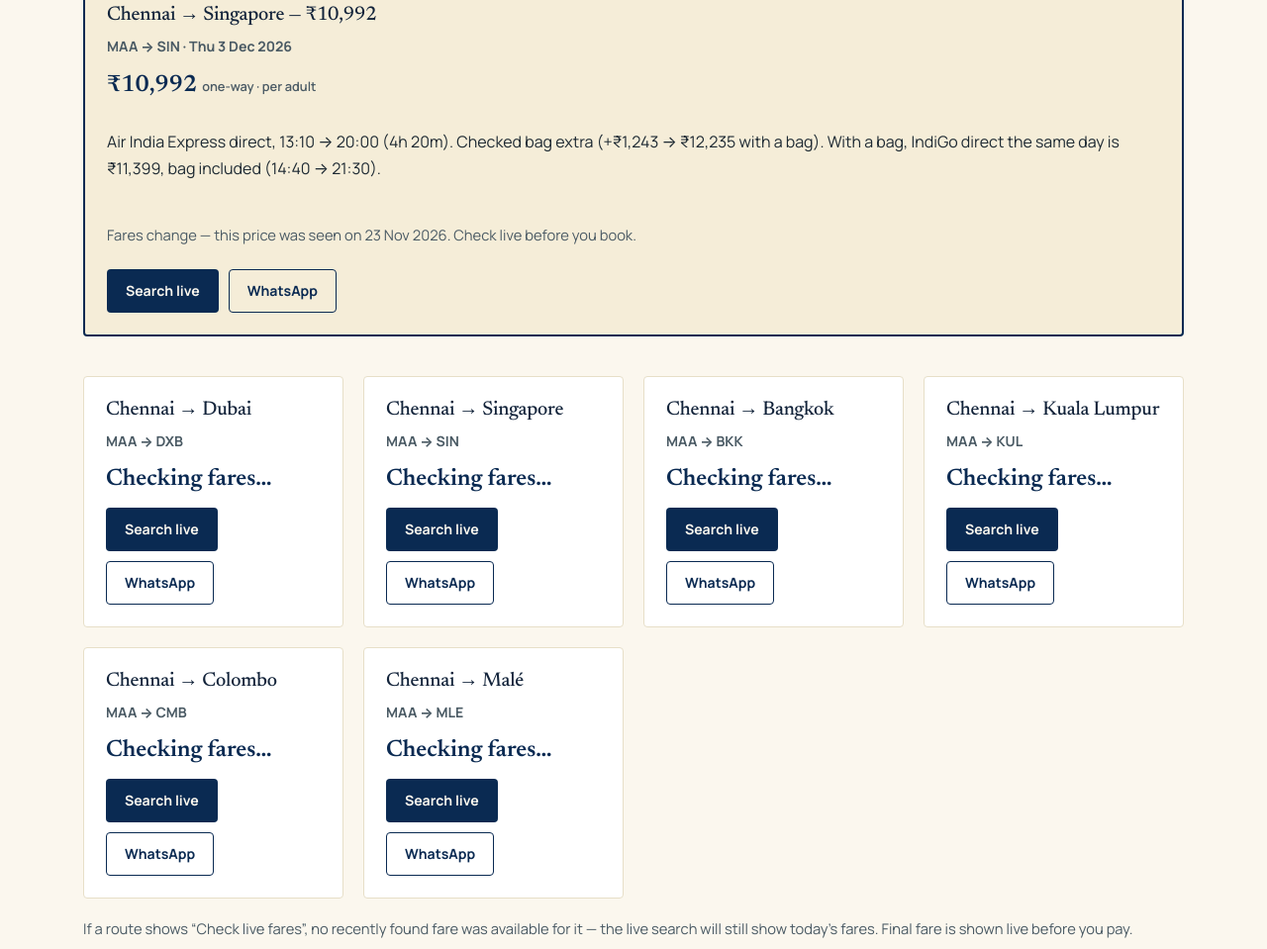
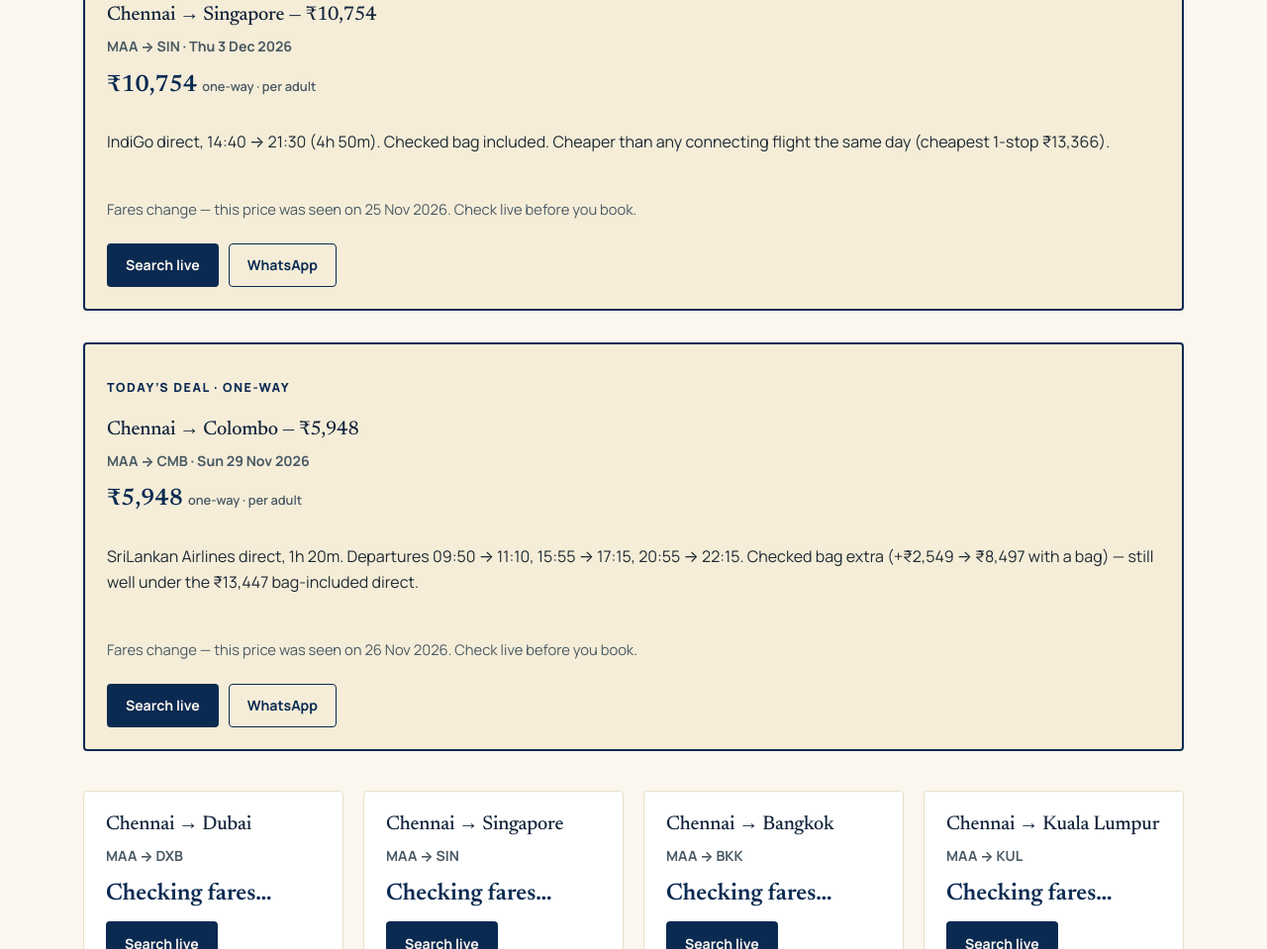
Before and after one commit to Shenick7/Sjtravel, a plain HTML site: page deals.html in a window 1280 px wide. Shown: the part 930-1889 px from the top of the page at 99% size. Drawn offline with Linux system fonts and the light colour scheme; a script that the page names is missing.

Commit message:
Deals 26 Nov 2026: Colombo Rs 5,948 (29 Nov, SriLankan direct) + Singapore Rs 10,754 (3 Dec, IndiGo direct, bag included) — founder-approved

```diff
--- a/deals.html
+++ b/deals.html
@@ -116,14 +116,28 @@
             <div class="featured-deal">
               <article class="route-card">
                 <p class="deal-tag">Today&rsquo;s deal &middot; One-way</p>
-                <h3>Chennai &rarr; Singapore &mdash; &#8377;10,992</h3>
+                <h3>Chennai &rarr; Singapore &mdash; &#8377;10,754</h3>
                 <p class="route-codes">MAA &rarr; SIN &middot; Thu 3 Dec 2026</p>
-                <p class="route-price">&#8377;10,992 <small>one-way &middot; per adult</small></p>
-                <p>Air India Express direct, 13:10 &rarr; 20:00 (4h 20m). Checked bag extra (+&#8377;1,243 &rarr; &#8377;12,235 with a bag). With a bag, IndiGo direct the same day is &#8377;11,399, bag included (14:40 &rarr; 21:30).</p>
-                <p class="cal-note">Fares change &mdash; this price was seen on 23 Nov 2026. Check live before you book.</p>
+                <p class="route-price">&#8377;10,754 <small>one-way &middot; per adult</small></p>
+                <p>IndiGo direct, 14:40 &rarr; 21:30 (4h 50m). Checked bag included. Cheaper than any connecting flight the same day (cheapest 1-stop &#8377;13,366).</p>
+                <p class="cal-note">Fares change &mdash; this price was seen on 25 Nov 2026. Check live before you book.</p>
                 <div class="deal-actions">
                   <a class="btn btn-accent btn-sm" href="https://flights.sjtravel.in/?flightSearch=MAA0312SIN1&amp;marker=600744" target="_blank" rel="sponsored noopener" aria-label="Search Chennai to Singapore 3 December flights live">Search live</a>
                   <a class="btn btn-ghost btn-sm" href="https://wa.me/919566977211?text=Hi%20SJ%20Tours%2C%20I%20saw%20the%20Chennai%20to%20Singapore%20fare%20on%20%2Fdeals%20-%20please%20check%20it%20for%20my%20dates." target="_blank" rel="noopener" aria-label="Ask about Chennai to Singapore fares on WhatsApp">WhatsApp</a>
+                </div>
+              </article>
+            </div>
+            <div class="featured-deal">
+              <article class="route-card">
+                <p class="deal-tag">Today&rsquo;s deal &middot; One-way</p>
+                <h3>Chennai &rarr; Colombo &mdash; &#8377;5,948</h3>
+                <p class="route-codes">MAA &rarr; CMB &middot; Sun 29 Nov 2026</p>
+                <p class="route-price">&#8377;5,948 <small>one-way &middot; per adult</small></p>
+                <p>SriLankan Airlines direct, 1h 20m. Departures 09:50 &rarr; 11:10, 15:55 &rarr; 17:15, 20:55 &rarr; 22:15. Checked bag extra (+&#8377;2,549 &rarr; &#8377;8,497 with a bag) &mdash; still well under the &#8377;13,447 bag-included direct.</p>
+                <p class="cal-note">Fares change &mdash; this price was seen on 26 Nov 2026. Check live before you book.</p>
+                <div class="deal-actions">
+                  <a class="btn btn-accent btn-sm" href="https://flights.sjtravel.in/?flightSearch=MAA2911CMB1&amp;marker=600744" target="_blank" rel="sponsored noopener" aria-label="Search Chennai to Colombo 29 November flights live">Search live</a>
+                  <a class="btn btn-ghost btn-sm" href="https://wa.me/919566977211?text=Hi%20SJ%20Tours%2C%20I%20saw%20the%20Chennai%20to%20Colombo%20fare%20on%20%2Fdeals%20-%20please%20check%20it%20for%20my%20dates." target="_blank" rel="noopener" aria-label="Ask about Chennai to Colombo fares on WhatsApp">WhatsApp</a>
                 </div>
               </article>
             </div>
```
